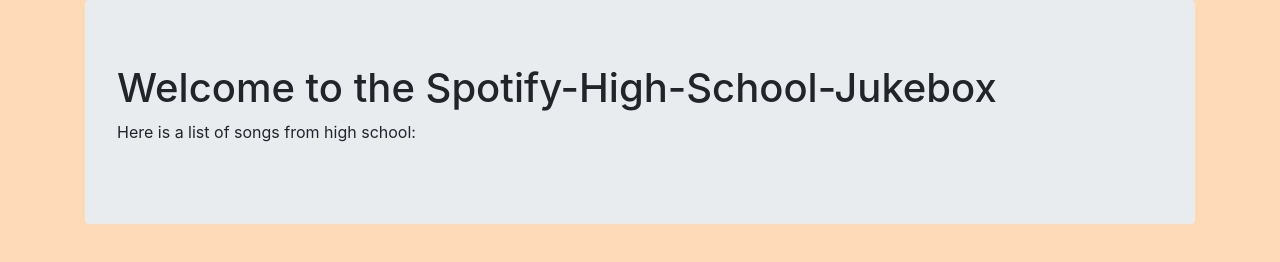
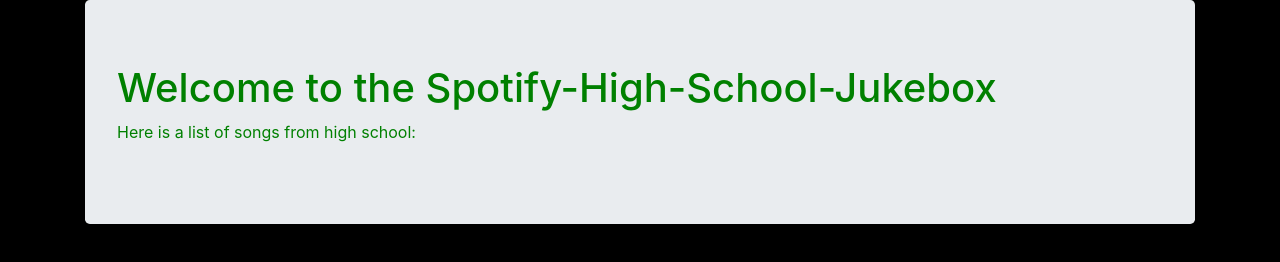
Before and after one commit to Cat-Denton/High-School-Jukebox, a website built with webpack: page src/index.html in a window 1280 px wide. Built offline with nearby package versions, Linux system fonts and the light colour scheme; no server answers.

Commit message:
change font color
Co-authored-by: Faisal Rana <inquisitive@gmail.com>

```diff
--- a/src/css/styles.css
+++ b/src/css/styles.css
@@ -1,3 +1,4 @@
 body {
-  background-color: peachpuff;
+  background-color: black;
+  color:green;
 }
```
